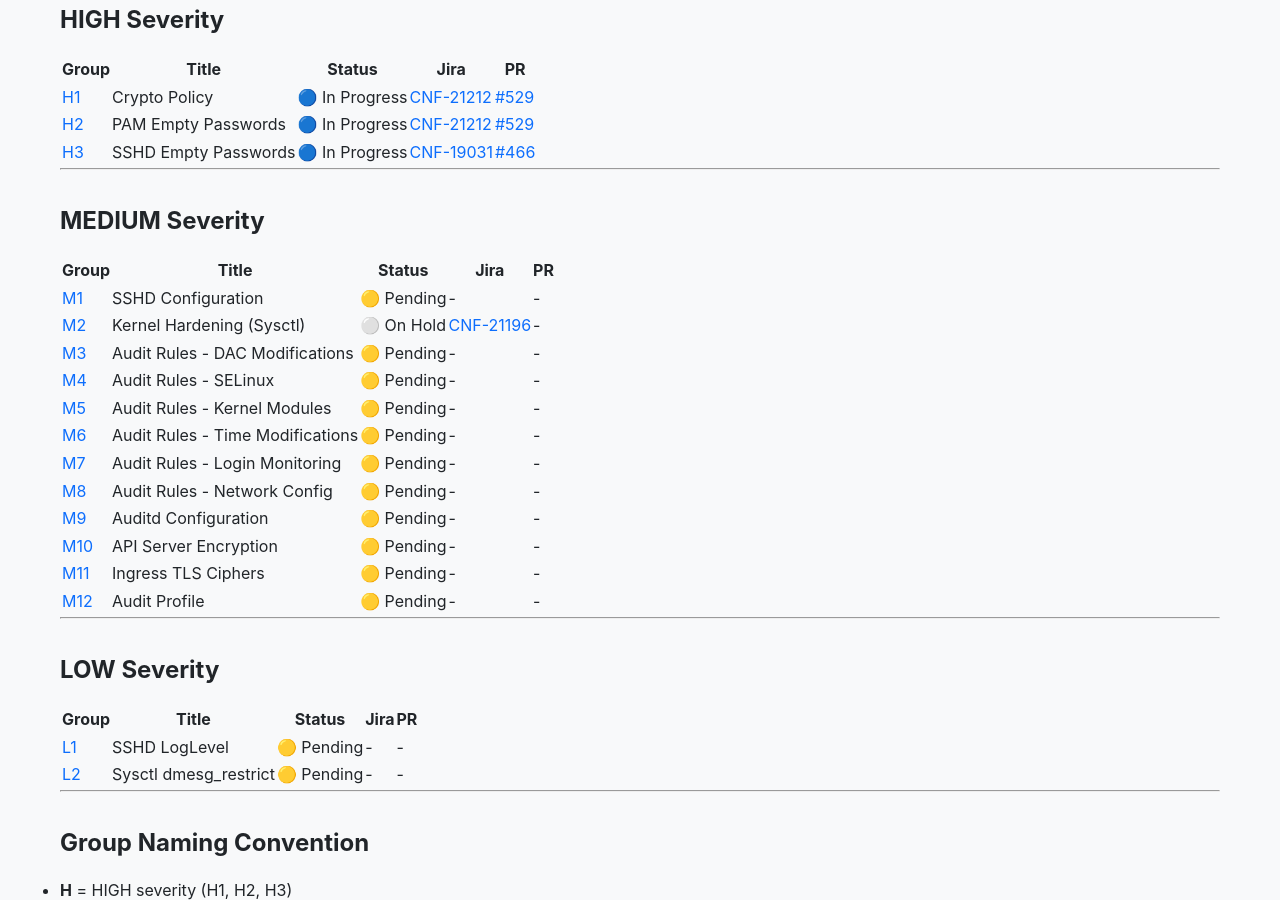
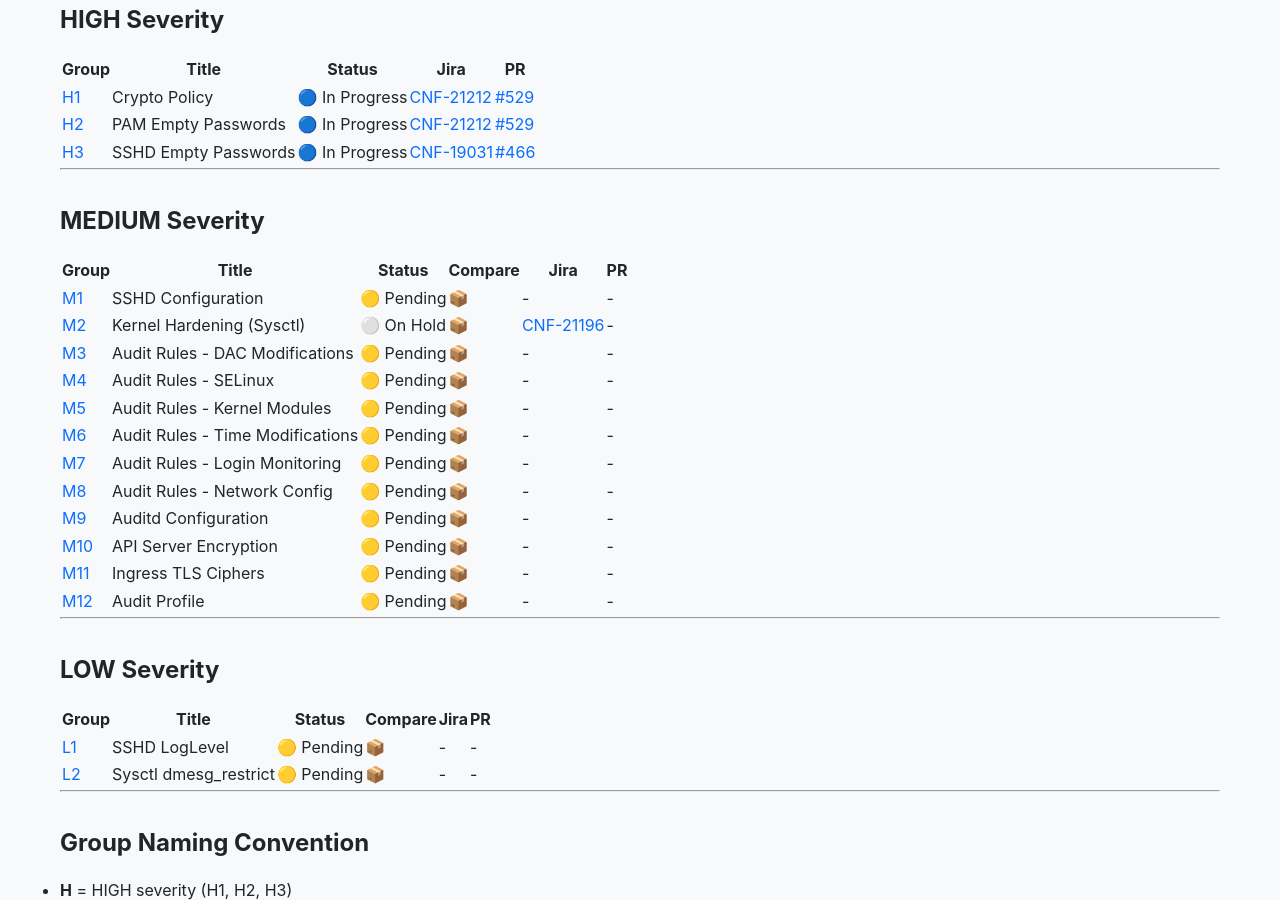
Before and after one commit to sebrandon1/compliance-scripts, a Jekyll site: the page built from docs/versions/4.21/groups/index.md, in a window 1280 px wide and 900 px high, scrolled down 266 px. Built offline with Jekyll 4.4.1, drawn with Linux system fonts in a browser that asks for light colours.

Commit message:
Add compare links to groups index page
Added Compare column with 📦 links to branch comparisons for all
Medium and Low severity groups.

Co-Authored-By: Claude Opus 4.5 <noreply@anthropic.com>

```diff
--- a/docs/versions/4.21/groups/index.md
+++ b/docs/versions/4.21/groups/index.md
@@ -23,29 +23,29 @@ Each group below represents a logical set of related compliance checks that can
 
 ## MEDIUM Severity
 
-| Group | Title | Status | Jira | PR |
-|-------|-------|--------|------|-----|
-| [M1](M1.html) | SSHD Configuration | 🟡 Pending | - | - |
-| [M2](M2.html) | Kernel Hardening (Sysctl) | ⚪ On Hold | [CNF-21196](https://issues.redhat.com/browse/CNF-21196) | - |
-| [M3](M3.html) | Audit Rules - DAC Modifications | 🟡 Pending | - | - |
-| [M4](M4.html) | Audit Rules - SELinux | 🟡 Pending | - | - |
-| [M5](M5.html) | Audit Rules - Kernel Modules | 🟡 Pending | - | - |
-| [M6](M6.html) | Audit Rules - Time Modifications | 🟡 Pending | - | - |
-| [M7](M7.html) | Audit Rules - Login Monitoring | 🟡 Pending | - | - |
-| [M8](M8.html) | Audit Rules - Network Config | 🟡 Pending | - | - |
-| [M9](M9.html) | Auditd Configuration | 🟡 Pending | - | - |
-| [M10](M10.html) | API Server Encryption | 🟡 Pending | - | - |
-| [M11](M11.html) | Ingress TLS Ciphers | 🟡 Pending | - | - |
-| [M12](M12.html) | Audit Profile | 🟡 Pending | - | - |
+| Group | Title | Status | Compare | Jira | PR |
+|-------|-------|--------|---------|------|-----|
+| [M1](M1.html) | SSHD Configuration | 🟡 Pending | [📦](https://github.com/openshift-kni/telco-reference/compare/main...sebrandon1:telco-reference:m1-sshd-medium-hardening) | - | - |
+| [M2](M2.html) | Kernel Hardening (Sysctl) | ⚪ On Hold | [📦](https://github.com/openshift-kni/telco-reference/compare/main...sebrandon1:telco-reference:compliance/4.21/m2-kernel-sysctl) | [CNF-21196](https://issues.redhat.com/browse/CNF-21196) | - |
+| [M3](M3.html) | Audit Rules - DAC Modifications | 🟡 Pending | [📦](https://github.com/openshift-kni/telco-reference/compare/main...sebrandon1:telco-reference:compliance/4.21/m3-audit-dac) | - | - |
+| [M4](M4.html) | Audit Rules - SELinux | 🟡 Pending | [📦](https://github.com/openshift-kni/telco-reference/compare/main...sebrandon1:telco-reference:compliance/4.21/m4-audit-selinux) | - | - |
+| [M5](M5.html) | Audit Rules - Kernel Modules | 🟡 Pending | [📦](https://github.com/openshift-kni/telco-reference/compare/main...sebrandon1:telco-reference:compliance/4.21/m5-audit-modules) | - | - |
+| [M6](M6.html) | Audit Rules - Time Modifications | 🟡 Pending | [📦](https://github.com/openshift-kni/telco-reference/compare/main...sebrandon1:telco-reference:compliance/4.21/m6-audit-time) | - | - |
+| [M7](M7.html) | Audit Rules - Login Monitoring | 🟡 Pending | [📦](https://github.com/openshift-kni/telco-reference/compare/main...sebrandon1:telco-reference:compliance/4.21/m7-audit-login) | - | - |
+| [M8](M8.html) | Audit Rules - Network Config | 🟡 Pending | [📦](https://github.com/openshift-kni/telco-reference/compare/main...sebrandon1:telco-reference:compliance/4.21/m8-audit-network) | - | - |
+| [M9](M9.html) | Auditd Configuration | 🟡 Pending | [📦](https://github.com/openshift-kni/telco-reference/compare/main...sebrandon1:telco-reference:compliance/4.21/m9-auditd-config) | - | - |
+| [M10](M10.html) | API Server Encryption | 🟡 Pending | [📦](https://github.com/openshift-kni/telco-reference/compare/main...sebrandon1:telco-reference:compliance/4.21/m10-api-encryption) | - | - |
+| [M11](M11.html) | Ingress TLS Ciphers | 🟡 Pending | [📦](https://github.com/openshift-kni/telco-reference/compare/main...sebrandon1:telco-reference:compliance/4.21/m11-ingress-tls) | - | - |
+| [M12](M12.html) | Audit Profile | 🟡 Pending | [📦](https://github.com/openshift-kni/telco-reference/compare/main...sebrandon1:telco-reference:compliance/4.21/m12-audit-profile) | - | - |
 
 ---
 
 ## LOW Severity
 
-| Group | Title | Status | Jira | PR |
-|-------|-------|--------|------|-----|
-| [L1](L1.html) | SSHD LogLevel | 🟡 Pending | - | - |
-| [L2](L2.html) | Sysctl dmesg_restrict | 🟡 Pending | - | - |
+| Group | Title | Status | Compare | Jira | PR |
+|-------|-------|--------|---------|------|-----|
+| [L1](L1.html) | SSHD LogLevel | 🟡 Pending | [📦](https://github.com/openshift-kni/telco-reference/compare/main...sebrandon1:telco-reference:compliance/4.21/l1-sshd-loglevel) | - | - |
+| [L2](L2.html) | Sysctl dmesg_restrict | 🟡 Pending | [📦](https://github.com/openshift-kni/telco-reference/compare/main...sebrandon1:telco-reference:compliance/4.21/l2-sysctl-dmesg) | - | - |
 
 ---
 
```
